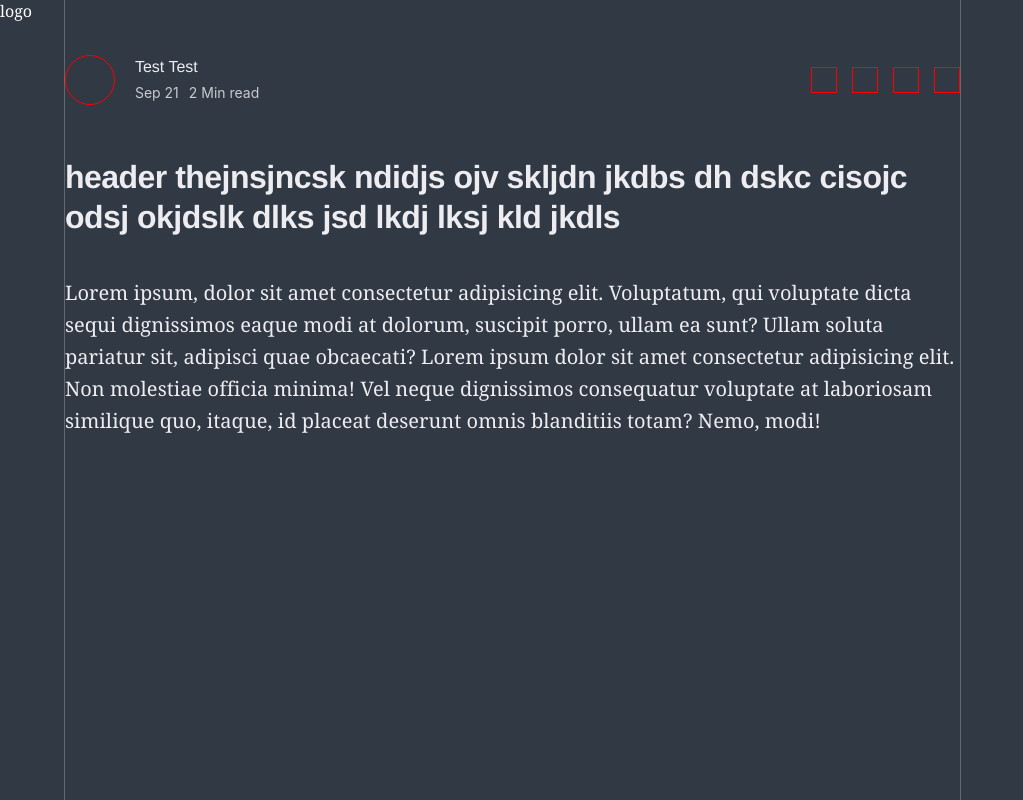
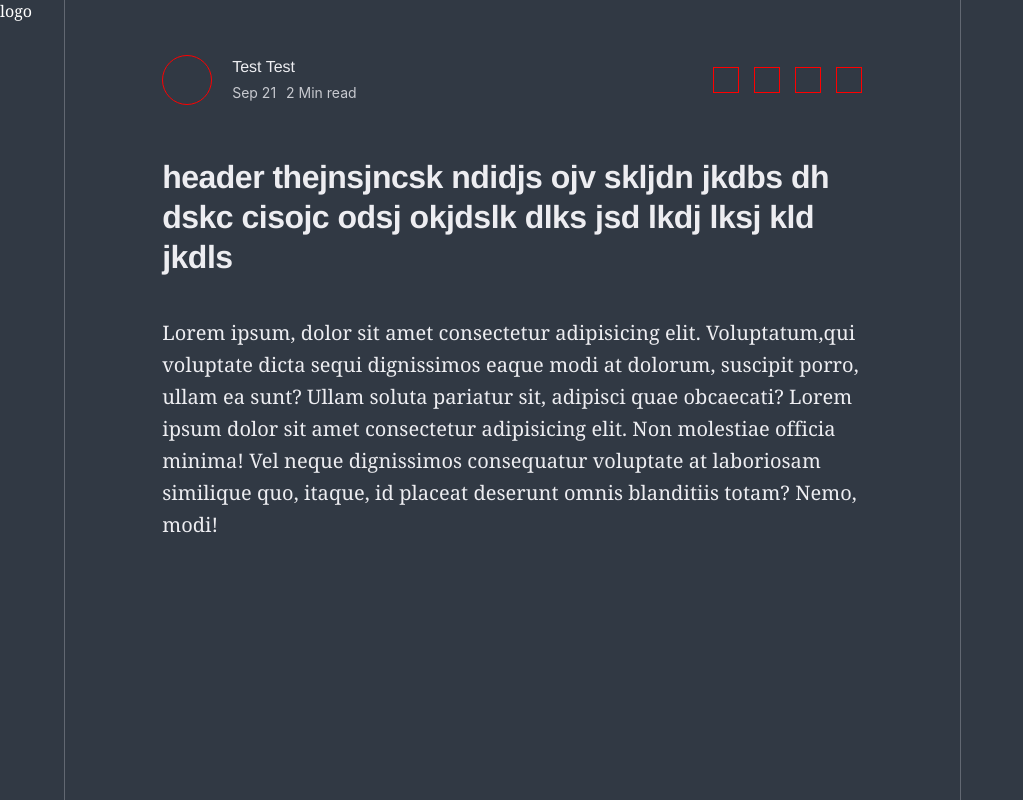
Before and after one commit to 21-minutes/template, a React (Vite) app: page / in a window 1280 px wide. Shown: the whole page, without its empty margins (0-1023 px from the left). Built offline with nearby package versions, Linux system fonts and the light colour scheme; no server answers.

Commit message:
add mediaquery for content and header

```diff
--- a/package.json
+++ b/package.json
@@ -9,6 +9,7 @@
     "preview": "vite preview"
   },
   "dependencies": {
+    "axios": "^0.27.2",
     "react": "^18.2.0",
     "react-dom": "^18.2.0",
     "sass": "^1.54.9"
--- a/src/App.css
+++ b/src/App.css
@@ -2,7 +2,7 @@
   font-family: source-serif-pro, Georgia, Cambria, "Times New Roman", Times,
     serif;
   -webkit-font-smoothing: antialiased;
-  primary-text-color: #ededf1 !important;
+  primary-text-color: #ededf1;
 }
 * {
   margin: 0;
--- a/src/App.jsx
+++ b/src/App.jsx
@@ -2,6 +2,9 @@ import "./App.css";
 import SidebarLeft from "./Sections/Sidebar/Sidebar";
 import Content from "./Sections/Content/Content";
 import ProfileSection from "./Sections/ProfileSection/ProfileSection";
+import { getAllUsers, createUser } from "./Model/Author.js";
+//call the function getAllUsers() from the Author.js file
+getAllUsers();
 
 function App() {
   return (
--- /dev/null
+++ b/src/Model/Author.js
@@ -0,0 +1,18 @@
+export async function getAllUsers() {
+  try {
+    const response = await fetch("127.0.0.1:1337/api/authors/1");
+
+    return await response.json();
+  } catch (error) {
+    return [];
+  }
+}
+
+export async function createUser(data) {
+  const response = await fetch(`127.0.0.1:1337/api/authors/1`, {
+    method: "GET",
+    headers: { "Content-Type": "application/json" },
+    body: JSON.stringify({ user: data }),
+  });
+  return await response.json();
+}
--- a/src/components/Article/Article.scss
+++ b/src/components/Article/Article.scss
@@ -32,3 +32,11 @@
   display: flex;
   flex-direction: row;
 }
+@media screen and (max-width: 1450px) {
+  .article-content {
+    max-width: 700px;
+  }
+  .article-title {
+    max-width: 700px;
+  }
+}
--- a/src/components/ContentHeader/ContentHeader.scss
+++ b/src/components/ContentHeader/ContentHeader.scss
@@ -54,3 +54,9 @@
   flex-direction: row;
   gap: 15px;
 }
+
+@media screen and (max-width: 1450px) {
+  .content-header__container {
+    max-width: 700px;
+  }
+}
```
Also changed, not shown: src/components/Article/Article.jsx (+7 -7 lines), 1 other file (tests, documents, lock files or other folders).
